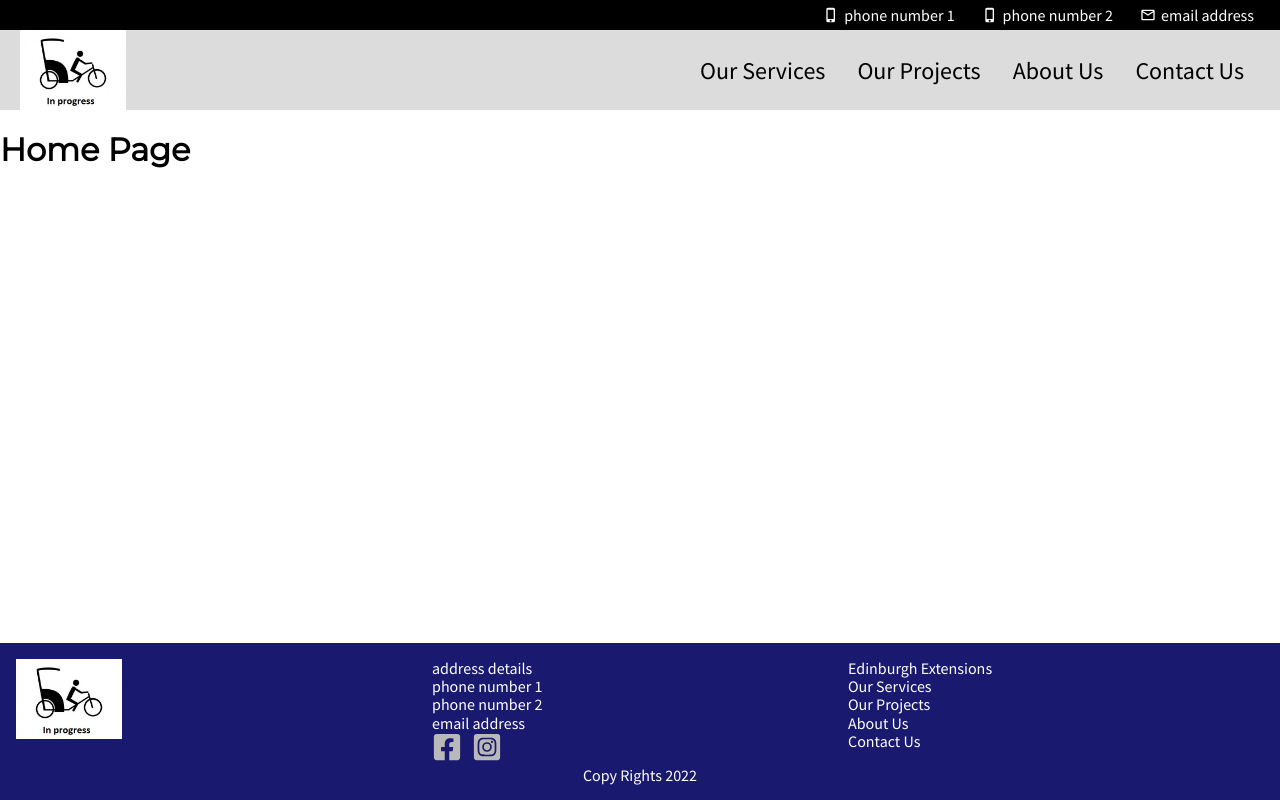
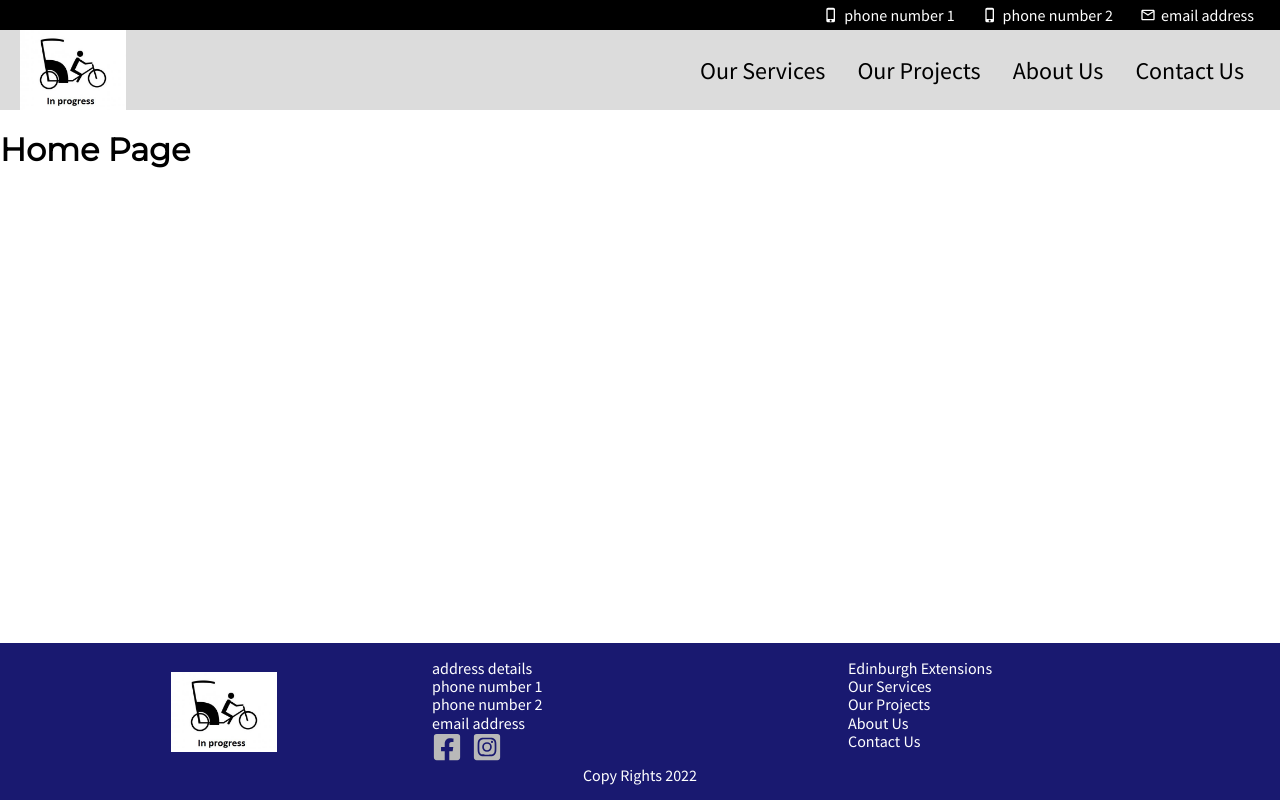
Before and after one commit to morival/edinburgh-extensions, a Gatsby site: page / in a window 1280 px wide. Built offline with nearby package versions, Linux system fonts and the light colour scheme; Gatsby itself is replaced by a stand-in of ours.

Commit message:
re-ordering footer elements

```diff
--- a/src/components/Footer.js
+++ b/src/components/Footer.js
@@ -1,5 +1,5 @@
 import React from 'react'
-import { Contact, ContactDetails, CopyRights, FooterWrapper, Logo, MainFooter, SiteLink, SiteMap, SocialMedia } from '../elements';
+import { Contact, ContactDetails, CopyRights, FooterWrapper, Logo, MainContainer, SiteLink, SiteMap, SocialMedia } from '../elements';
 import { graphql, useStaticQuery } from 'gatsby';
 import { GatsbyImage, getImage } from "gatsby-plugin-image"
 import { FaFacebookSquare, FaInstagramSquare } from 'react-icons/fa';
@@ -46,7 +46,7 @@ export const Footer = () => {
     // console.log(image)
     return (
         <FooterWrapper>
-            <MainFooter>
+            <MainContainer>
                 <Logo to='/'><GatsbyImage image={image} alt="logo" /></Logo>
                 <Contact>
                     <ContactDetails>
@@ -67,7 +67,7 @@ export const Footer = () => {
                     <div><SiteLink to="/about">{link_3}</SiteLink></div>
                     <div><SiteLink to="/contact">{link_4}</SiteLink></div>
                 </SiteMap>
-            </MainFooter>
+            </MainContainer>
             <CopyRights>Copy Rights {new Date().getFullYear()}</CopyRights>
         </FooterWrapper>
     )
--- a/src/elements/FooterElements.js
+++ b/src/elements/FooterElements.js
@@ -1,20 +1,30 @@
 import { Link } from "gatsby";
 import styled from "styled-components";
+import media from "styled-media-query";
 
 export const FooterWrapper = styled.div`
     padding: 1rem;
     color: white;
     background-color: #191970;
 `
-export const MainFooter = styled.div`
+export const MainContainer = styled.div`
     display: grid;
     grid-template-columns: 1fr 1fr 1fr;
+    ${media.lessThan('medium')`
+        display: flex;
+        flex-direction: column;
+        align-items: center;
+    `}
 `;
 export const Contact = styled.div`
-
+    ${media.lessThan('medium')`
+        order: 1;
+    `}
 `;
 export const Logo = styled(Link)`
-
+    display: flex;
+    align-items: center;
+    justify-content: center;
 `;
 export const ContactDetails = styled.div`
 
```
Also changed, not shown: src/elements/ThemeElements.js (indentation only).
